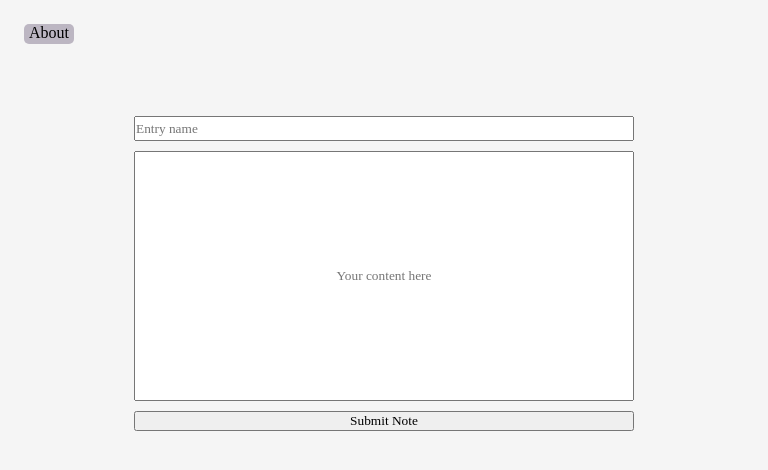
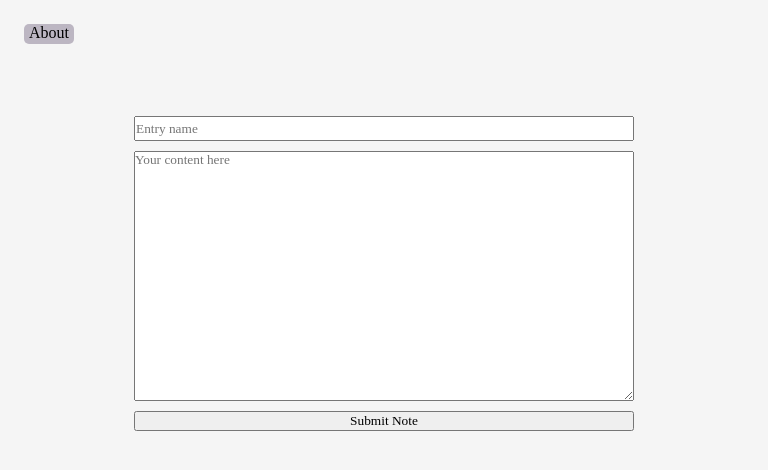
Before and after one commit to Abm32/Personal_diary_app_electronjs, an Electron app: page src/index.html in a window 768 px wide. Drawn offline with Linux system fonts and the light colour scheme.

Commit message:
Customised entry field
used textarea instead of input for multiline inputs

```diff
--- a/src/index.html
+++ b/src/index.html
@@ -14,7 +14,7 @@
         <h1 id="title">Hello, User!</h1>
 	    <br><br>
 	    <input type="text" id="noteTitle" placeholder="Entry name"style="width: 500px; height: 25px;"/>
-	    <input type="text" id="noteContent" placeholder="Your content here" style="width: 500px; height: 250px; margin-top: 10px; text-align: center;"/>
+	    <textarea id="noteContent" placeholder="Your content here" style="width: 500px; height: 250px; margin-top: 10px;"></textarea>
 	    <button id="noteSubmit" class="submit" style="width: 500px; margin-top: 10px;">Submit Note</button>
     </div>
 
```
